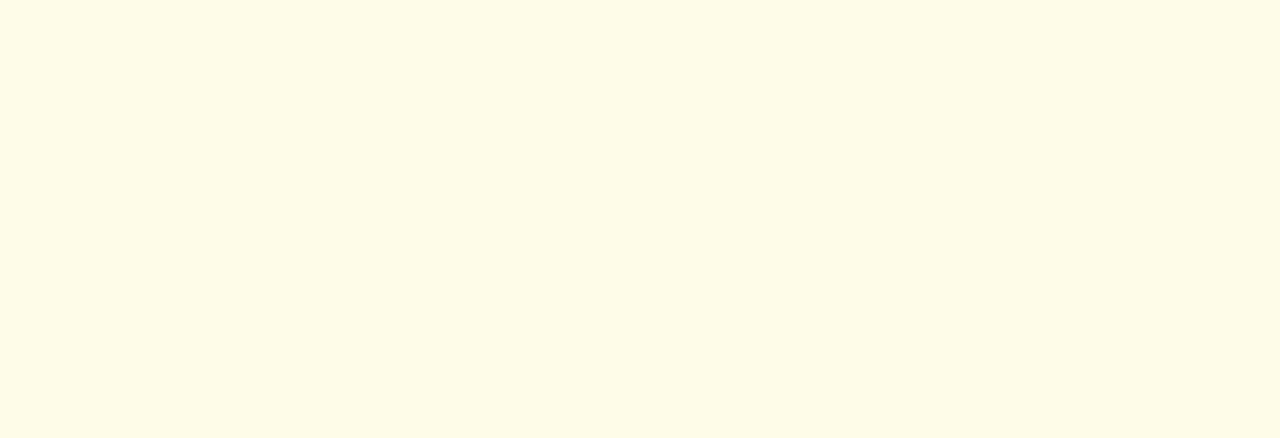
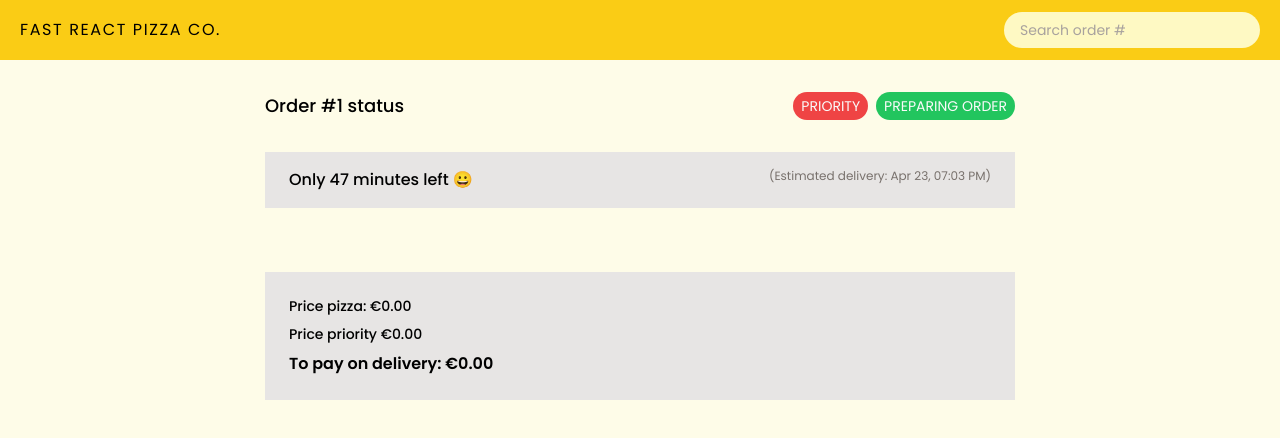
Before and after one commit to MarioMilosevic/Fast-pizza, a React (Vite) app: page /order/1 in a window 1280 px wide. Before the commit this address had no page. Shown: the top 438 px of the page. Built offline with nearby package versions, Linux system fonts and the light colour scheme.

Commit message:
Update order status

```diff
--- a/src/App.tsx
+++ b/src/App.tsx
@@ -14,7 +14,7 @@ function App() {
           <Route path="/menu" element={<Menu />} />
           <Route path="/cart" element={<Cart />} />
           <Route path="/order/new" element={<Order />} />
-          <Route path="/order/mario" element={<OrderStatus />} />
+          <Route path="/order/:orderId" element={<OrderStatus />} />
         </Route>
       </Routes>
     </BrowserRouter>
--- a/src/components/Order.tsx
+++ b/src/components/Order.tsx
@@ -4,6 +4,8 @@ import { getTotalCartPrice } from "../redux/features/cartSlice";
 import { togglePriority } from "../redux/features/userSlice";
 import { DevTool } from "@hookform/devtools";
 import { z } from "zod";
+import { setLoading } from "../redux/features/loadingSlice";
+import { useNavigate} from "react-router-dom";
 import { phoneRegex } from "../utils/constants";
 import { RootState } from "../redux/store/store";
 import { useForm } from "react-hook-form";
@@ -30,6 +32,7 @@ const Order = () => {
   const { cart } = useSelector((state: RootState) => state.cart);
   const orders = useSelector((state: RootState) => state.orders);
   const dispatch = useDispatch();
+  const navigate = useNavigate()
   const priorityExpense = priority ? totalSum * 0.05 : 0;
   const finalPrice = totalSum + priorityExpense;
 
@@ -52,6 +55,7 @@ const Order = () => {
 
   const onSubmit = async (formData: FormValues) => {
     try {
+      dispatch(setLoading(true));
       const { userName, address, phoneNumber, priority } = formData;
       const dataToSend = {
         customer: userName,
@@ -62,7 +66,9 @@ const Order = () => {
         cart,
       };
       const { data } = await sendData(dataToSend);
+      console.log(data)
       dispatch(addOrder(data));
+      navigate(`/order/${data.id}`)
       console.log(orders);
     } catch (error) {
       console.error("Error submitting order", error);
@@ -78,7 +84,6 @@ const Order = () => {
     console.log("treba da nadje poziciju");
   };
 
-  console.log(priority)
   return (
     <div className="w-[750px] mx-auto py-8 flex flex-col gap-4">
       <h2 className="font-semibold text-lg">Ready to order? Let's go!</h2>
--- a/src/components/OrderStatus.tsx
+++ b/src/components/OrderStatus.tsx
@@ -1,13 +1,24 @@
 import { useSelector } from "react-redux";
 import { RootState } from "../redux/store/store";
+import { useParams } from "react-router-dom";
+import { setLoading } from "../redux/features/loadingSlice";
+import { useDispatch } from "react-redux";
+import { getTotalCartPrice } from "../redux/features/cartSlice";
 
 const OrderStatus = () => {
   const { cart } = useSelector((state: RootState) => state.cart);
+  const { priority } = useSelector((state: RootState) => state.user);
+  const dispatch = useDispatch();
+  dispatch(setLoading(false));
+  const totalSum = useSelector(getTotalCartPrice);
+  const priorityExpense = priority ? totalSum * 0.05 : 0;
+
+  const { orderId } = useParams();
   console.log(cart);
   return (
     <div className="w-[750px] mx-auto py-8">
       <div className="flex justify-between pb-8">
-        <h2 className="font-medium text-lg">Order #AV1NX7 status</h2>
+        <h2 className="font-medium text-lg">Order #{orderId} status</h2>
         <div className="flex gap-2">
           <span className="rounded-full text-sm uppercase text-stone-50 px-2 py-1 bg-red-500">
             Priority
@@ -26,7 +37,10 @@ const OrderStatus = () => {
       <ul className="flex flex-col gap-2 py-8">
         {cart.map((item) => {
           return (
-            <li className="border-b border-stone-200 py-2 flex justify-between text-sm">
+            <li
+              key={item.pizzaId}
+              className="border-b border-stone-200 py-2 flex justify-between text-sm"
+            >
               <div className="flex gap-2">
                 <span className="font-medium">{item.quantity} x</span>
                 <span>{item.name}</span>
@@ -39,9 +53,15 @@ const OrderStatus = () => {
         })}
       </ul>
       <div className="bg-stone-200 p-6 flex flex-col gap-2">
-        <p className="text-sm font-medium">Price pizza: $63.00</p>
-        <p className="text-sm font-medium">Price priority $13.00</p>
-        <p className="text-base font-semibold">To pay on delivery: $76.00</p>
+        <p className="text-sm font-medium">
+          Price pizza: €{totalSum.toFixed(2)}
+        </p>
+        <p className="text-sm font-medium">
+          Price priority €{priorityExpense.toFixed(2)}
+        </p>
+        <p className="text-base font-semibold">
+          To pay on delivery: €{(totalSum + priorityExpense).toFixed(2)}
+        </p>
       </div>
     </div>
   );
```
